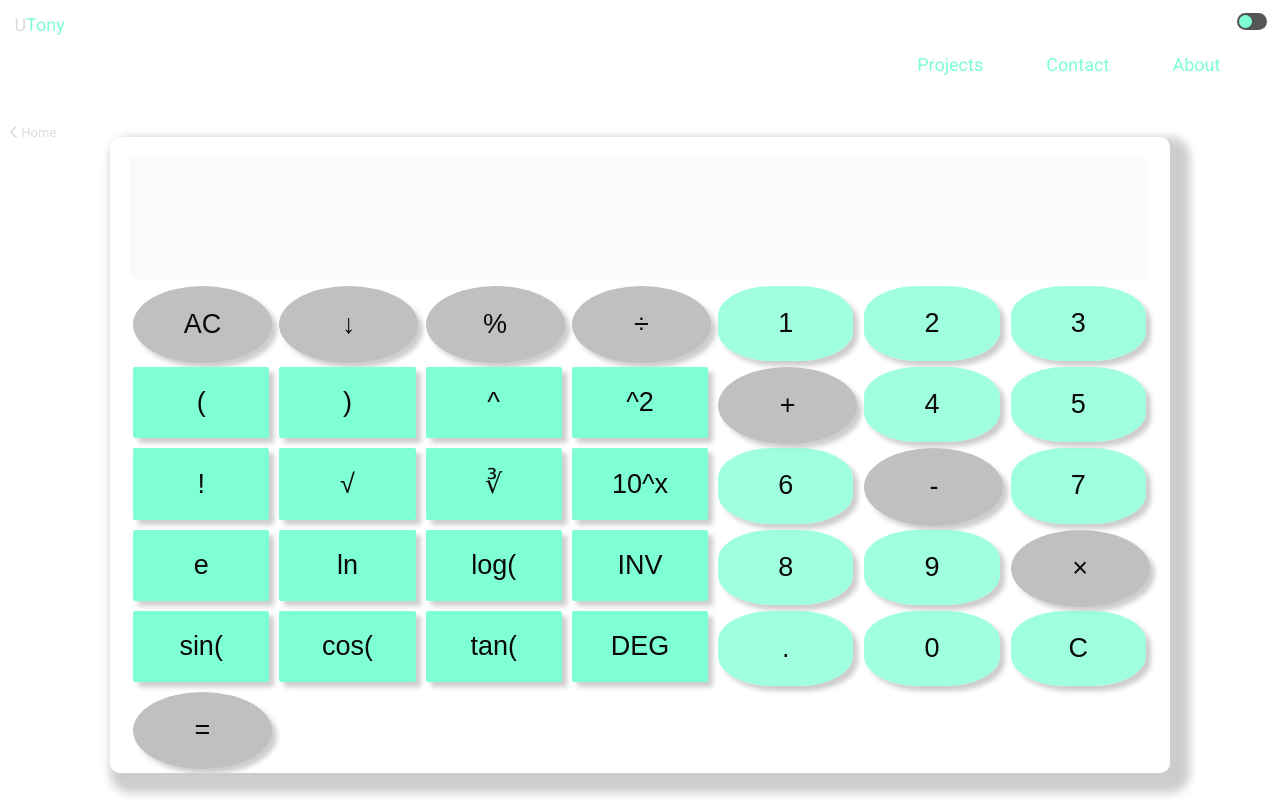
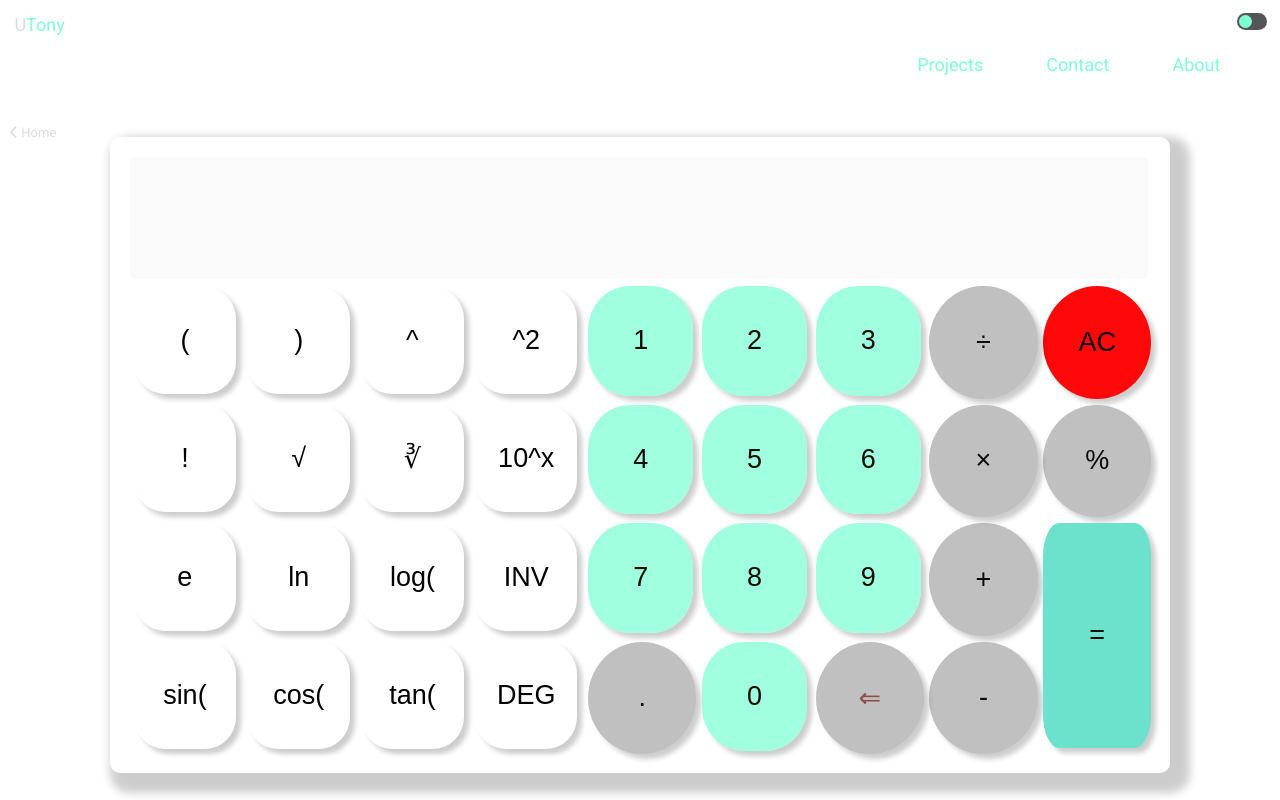
Before and after one commit to UtonyDev/utony-portfolio, a React (Vite) app: page /utonycalc in a window 1280 px wide. Shown: the top 800 px of the page. Built offline with nearby package versions, Linux system fonts and the light colour scheme.

Commit message:
fixed the calc across various screen sizes.

```diff
--- a/package.json
+++ b/package.json
@@ -19,6 +19,7 @@
     "mathjs": "^13.2.0",
     "react": "^18.3.1",
     "react-dom": "^18.3.1",
+    "react-icons": "^5.3.0",
     "react-router-dom": "^6.26.2"
   },
   "devDependencies": {
--- a/src/Pages/utonycalc/utonycalc.css
+++ b/src/Pages/utonycalc/utonycalc.css
@@ -109,6 +109,7 @@
     .but1 {
       grid-row: 2 / 3;
       grid-column: 1 / 2;
+      background-color: rgb(254,8,10);
     }
     .but2 {
       grid-row: 2 / 3;
@@ -122,6 +123,15 @@
       grid-row: 2 / 3;
       grid-column: 4 / 5;
     }
+    .butEqual {
+      background-color: rgb(82, 168, 152);
+      border-radius: 45% !important;
+    }
+    .butClear {
+      background-color: #C0C0C0 !important;
+      color: rgb(143, 75, 75);
+    }
+
     .butnHid {
       display: none;
       transition: all .5s ease;
@@ -214,21 +224,114 @@
       position: relative;
     }
     .cont {
-      top: 10vh;
-      grid-template-columns: 1fr 1fr 1fr 1fr 1fr 1fr 1fr;
-      grid-template-rows:  1fr 1fr 1fr 1fr 1fr 1fr;
+      top: 7.5vh;
+      grid-template-columns: 1fr 1fr 1fr 1fr 1fr 1fr 1fr 1fr 1fr;
+      grid-template-rows:  1fr 1fr 1fr 1fr 1fr ;
       box-shadow: 10px 10px 10px 10px rgba(0, 0, 1, 0.2);
       padding: 1em;
-      width: 90%;
+      width: auto;
+      max-height: 85vh;
     }
 
     .item1 {
-      grid-row: span 1;
-      grid-column: span 7;
+      grid-area: 1/1/2/10;
     }
+
+    .but1 {
+      grid-area: 2 /9/3/10 ;
+      background-color: rgb(254,8,10);
+    }
+    .but2 {
+      grid-area: 2 /9/3/10;
+      display: none;
+    }
+    .but3 {
+      grid-area: 3 /9/4/10;
+    }
+    .but4 {
+      grid-area: 2 /8/3/9 ;
+    }
+
+    .butTimes {
+      grid-area: 3 /8/4/9 ;
+    }
+
+    .butPlus {
+      grid-area: 4 /8/5/9 ;
+    }
+    .butMinus {
+      grid-area: 5 /8/6/9 ;
+    }
+
+    .butEqual {
+      grid-area: 4/9/6/10;
+      border-radius: 15% !important;
+      background-color: rgb(108,225,203);
+    }
+
+    .itemsF1 {
+      grid-area:  2 / 1/ 3/ 2 ;
+    }.itemsF2 {
+      grid-area: 2 / 2/ 3/ 3 ;
+    }
+    .itemsF3 {
+      grid-area: 2 / 3/ 3/ 4 ;
+    }
+    .itemsF4 {
+      grid-area: 2 /4 / 3/ 5 ;
+    }
+
+    .itemsF5 {
+      grid-area: 3 / 1/ 4/ 2  ;
+    }
+    .itemsF6 {
+      grid-area: 3 / 2/ 4/ 3 ;
+    }
+    .itemsF7 {
+      grid-area: 3 / 3/ 4/ 4 ;
+    }
+    .itemsF8 {
+      grid-area: 3 / 4/ 4/ 5 ;
+    }
+
+    .itemsF9 {
+      grid-area: 4 /1 / 5/ 2 ;
+    }
+    .itemsF10 {
+      grid-area: 4 /2 / 5/ 3 ;
+    }
+    .itemsF11 {
+      grid-area: 4 /3 / 5/ 4 ;
+    }
+    .itemsF12 {
+      grid-area: 4 /4 / 5/ 5 ;
+    }
+
+    .itemsF13 {
+      grid-area: 5 /1 / 6/ 2 ;
+    }
+    .itemsF14 {
+      grid-area: 5 /2 / 6/ 3 ;
+    }
+    .itemsF15 {
+      grid-area: 5 /3 / 6/ 4 ;
+    }
+    .itemsF16 {
+      grid-area: 5 /4 / 6/ 5;
+    }
+
 
     .butnHid {
       display: block;
+      margin: 5% !important;
+      background-color: var(--topbackclr);
+      color: var(--butnTxtclr);
+      border-radius: 30%;
+      transition: all .5s ease;
+    }
+
+    .showAll {
+      display: none;
     }
     button {
       background-color: aquamarine;
@@ -254,8 +357,8 @@
     }
     .cont {
       top: 7.5vh;
-      grid-template-columns: 1fr 1fr 1fr 1fr 1fr 1fr 1fr;
-      grid-template-rows:  1fr 1fr 1fr 1fr 1fr 1fr;
+      grid-template-columns: 1fr 1fr 1fr 1fr 1fr 1fr 1fr 1fr 1fr;
+      grid-template-rows:  1fr 1fr 1fr 1fr 1fr;
       box-shadow: 10px 10px 10px 10px rgba(0, 0, 1, 0.2);
       padding: 1em;
       width: 80%;
--- a/src/Pages/utonycalc/utonycalc.jsx
+++ b/src/Pages/utonycalc/utonycalc.jsx
@@ -1,5 +1,6 @@
 import { useState, useRef, useEffect } from 'react'
 import { Link } from 'react-router-dom';
+import { FaChevronDown } from 'react-icons/fa';
 import * as math from 'mathjs'
 import './utonycalc.css'
 
@@ -37,7 +38,7 @@ function UTonyCalc() {
                 const replacedExpression = expression.replace(regex, `(${radians})`);
                 return replacedExpression;
               } else {
-                return expression; // No degrees found
+                return expression;
               }
             }
 
@@ -54,11 +55,12 @@ const closedInputVal = inputVal + ")";
       } catch {
         setInputVal(err);
       }
-    } else if (val === 'C') {
+    } else if (val === '⇐') {
       setInputVal(inputVal.slice(0, -1));
     } else if (val === 'AC') {
       setInputVal('');
     } else if (val === "↓") {
+      if (window.innerWidth <= 768) {
         const butn =  document.querySelectorAll("#butns");
         const showAllButn = document.querySelector("#calccon")
 
@@ -71,6 +73,10 @@ const closedInputVal = inputVal + ")";
             showAllButn.classList.replace("fullCont", "cont");
           }
         });
+      } else if (window.innerWidth === 768) {
+
+      }
+
     }
     else {
       setInputVal(inputVal + val);
@@ -85,7 +91,7 @@ const closedInputVal = inputVal + ")";
   }
 
   const Buttons = [
-    'AC', '↓', '%', '÷',
+    'AC', '', '%', '÷',
 
     '(', ')', '^', '^2',
 
@@ -99,7 +105,7 @@ const closedInputVal = inputVal + ")";
 
     '7', '8', '9', '×',
 
-    '.', '0',  'C', '=',
+    '.', '0',  '⇐', '=',
 
     'sin(', 'cos(', 'tan(', 'DEG'
     ];
@@ -123,9 +129,15 @@ const closedInputVal = inputVal + ")";
     id ="butns"
     className={`
       ${index === 0 ? 'but1 butnc' : ''}
-      ${index === 1 ? 'but2 butnc' : ''}
+      ${index === 1 ? 'but2 butnc showAll' : ''}
       ${index === 2 ? 'but3 butnc' : ''}
       ${index === 3 ? 'but4 butnc' : ''}
+      ${index === 11 ? 'butPlus butnc' : ''}
+      ${index === 19 ? 'butMinus butnc' : ''}
+      ${index === 27 ? 'butTimes butnc' : ''}
+      ${index === 28 ? 'butPoint butnc' : ''}
+      ${index === 30 ? 'butClear butnc' : ''}
+      ${index === 31 ? 'butEqual butnc' : ''}
 
       ${index === 11 || index === 19
         || index === 27 || index === 31
```
Also changed, not shown: 1 other file (tests, documents, lock files or other folders). Lines whose indentation alone changed are shown as unchanged.
